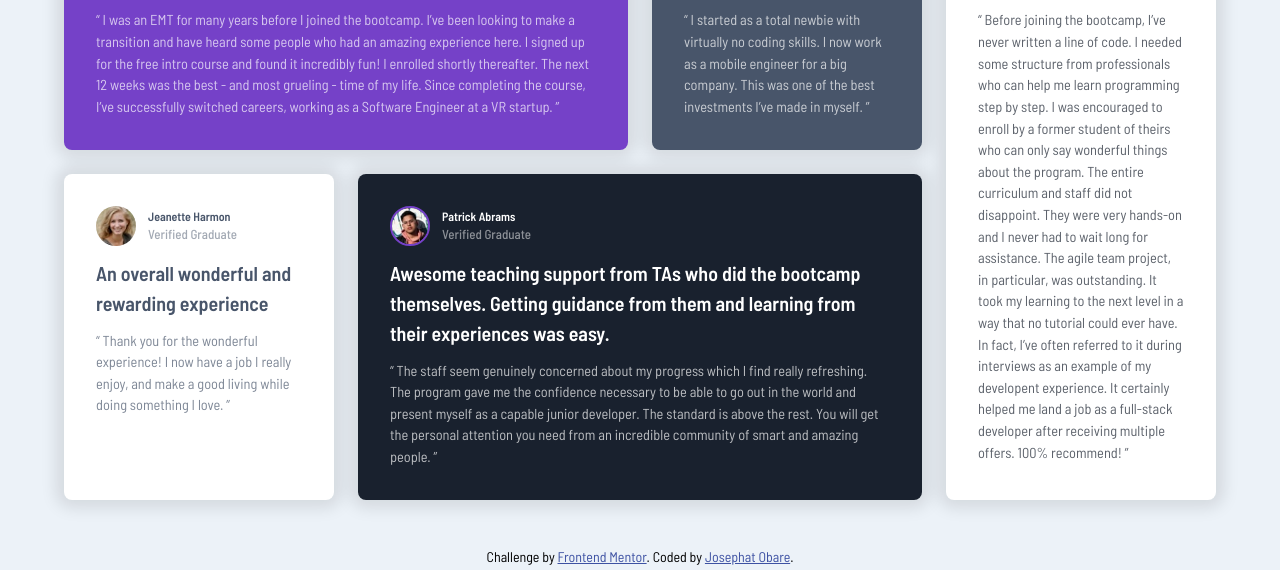
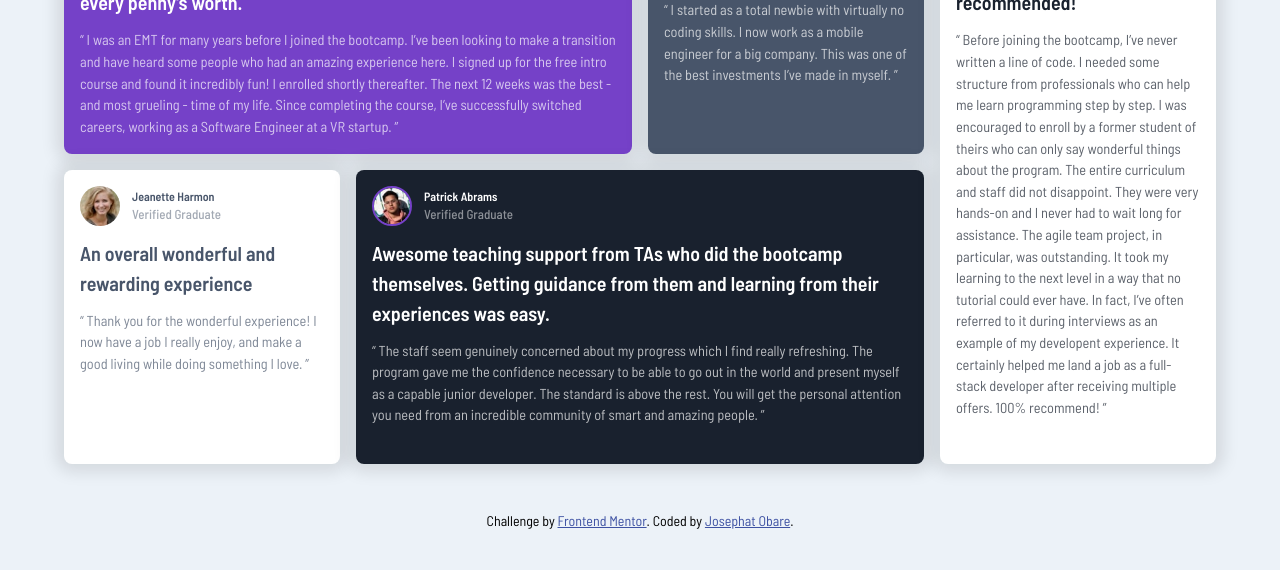
Before and after one commit to simplyObare/testimonials-grid-section, a plain HTML site: page index.html in a window 1280 px wide. Shown: the part 230-800 px from the top of the page. Drawn offline with Linux system fonts and the light colour scheme.

Commit message:
Update to styles.css

```diff
--- a/styles.css
+++ b/styles.css
@@ -29,11 +29,11 @@ body {
    display: grid;
    grid-template: column;
    padding: 1.5rem;
-   gap: 2rem;
+   gap: 1rem;
 }
 
 .child {
-   padding: 2rem;
+   padding: 1rem;
    border-radius: 0.5rem;
    color: var(--White);
    line-height: 1.5;
@@ -119,7 +119,7 @@ body {
    color: hsl(228, 45%, 44%);
 }
 
-@media (min-width: 35em) {
+@media (width >=38em) {
    body {
       display: grid;
       place-content: center;
@@ -132,7 +132,7 @@ body {
       padding: 3rem 1.5rem;
       grid-template-columns: repeat(4, 1fr);
       grid-template-rows: repeat(2, 1fr);
-      gap: 1.5rem;
+      gap: 1rem;
    }
 
    .child header {
```
